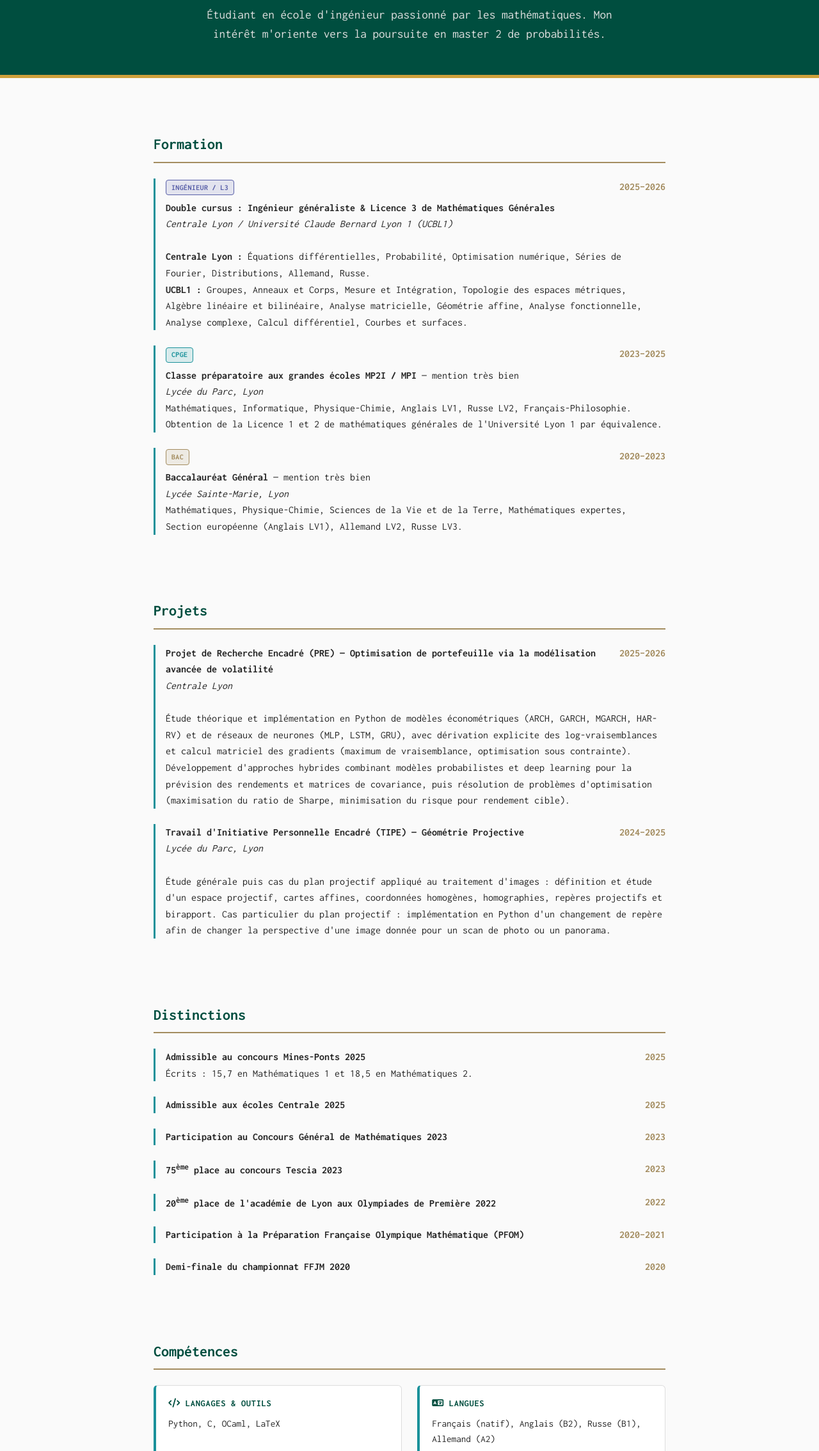
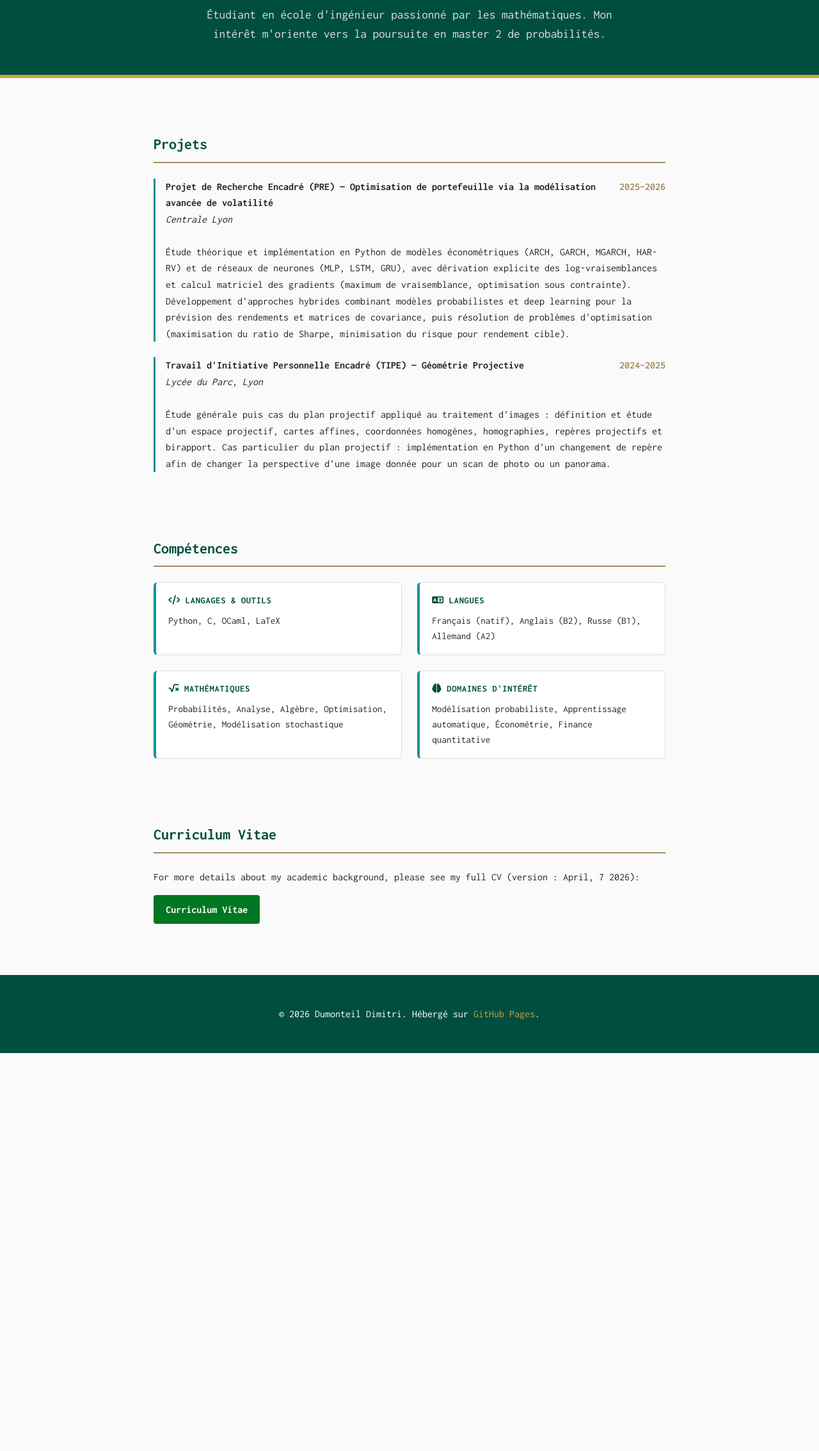
Before and after one commit to d-dumonteil/d-dumonteil.github.io, a plain HTML site: page index.html in a window 1280 px wide. Shown: the part 532-2800 px from the top of the page at 64% size. After the commit the page ends 2178 px from the top, so only its background shows below. Drawn offline with Linux system fonts and the light colour scheme.

Commit message:
Update index.html

```diff
--- a/index.html
+++ b/index.html
@@ -264,11 +264,9 @@
 
 <nav>
     <a href="#about">À propos</a>
-    <a href="#formation">Formation</a>
     <a href="#projets">Projets</a>
-    <a href="#distinctions">Distinctions</a>
     <a href="#competences">Compétences</a>
-    <a href="#activites">Activités</a>
+    <a href="#cv">CV</a>
 </nav>
 
 <header id="about">
@@ -290,37 +288,6 @@
 
 <div class="container">
 
-    <!-- FORMATION -->
-    <section id="formation">
-        <h2>Formation</h2>
-        <ul class="custom-list">
-            <li>
-                <span class="date-tag">2025–2026</span>
-                <span class="level-tag level-inge">Ingénieur / L3</span><br>
-                <strong>Double cursus : Ingénieur généraliste & Licence 3 de Mathématiques Générales</strong><br>
-                <em>Centrale Lyon / Université Claude Bernard Lyon 1 (UCBL1)</em><br>
-                <br>
-                <strong>Centrale Lyon :</strong> Équations différentielles, Probabilité, Optimisation numérique, Séries de Fourier, Distributions, Allemand, Russe.<br>
-                <strong>UCBL1 :</strong> Groupes, Anneaux et Corps, Mesure et Intégration, Topologie des espaces métriques, Algèbre linéaire et bilinéaire, Analyse matricielle, Géométrie affine, Analyse fonctionnelle, Analyse complexe, Calcul différentiel, Courbes et surfaces.
-            </li>
-            <li>
-                <span class="date-tag">2023–2025</span>
-                <span class="level-tag level-cpge">CPGE</span><br>
-                <strong>Classe préparatoire aux grandes écoles MP2I / MPI</strong> — mention très bien<br>
-                <em>Lycée du Parc, Lyon</em><br>
-                Mathématiques, Informatique, Physique-Chimie, Anglais LV1, Russe LV2, Français-Philosophie.<br>
-                Obtention de la Licence 1 et 2 de mathématiques générales de l'Université Lyon 1 par équivalence.
-            </li>
-            <li>
-                <span class="date-tag">2020–2023</span>
-                <span class="level-tag level-bac">Bac</span><br>
-                <strong>Baccalauréat Général</strong> — mention très bien<br>
-                <em>Lycée Sainte-Marie, Lyon</em><br>
-                Mathématiques, Physique-Chimie, Sciences de la Vie et de la Terre, Mathématiques expertes, Section européenne (Anglais LV1), Allemand LV2, Russe LV3.
-            </li>
-        </ul>
-    </section>
-
     <!-- PROJETS -->
     <section id="projets">
         <h2>Projets</h2>
@@ -339,42 +306,6 @@
                 <em>Lycée du Parc, Lyon</em><br>
                 <br>
                 Étude générale puis cas du plan projectif appliqué au traitement d'images : définition et étude d'un espace projectif, cartes affines, coordonnées homogènes, homographies, repères projectifs et birapport. Cas particulier du plan projectif : implémentation en Python d'un changement de repère afin de changer la perspective d'une image donnée pour un scan de photo ou un panorama.
-            </li>
-        </ul>
-    </section>
-
-    <!-- DISTINCTIONS -->
-    <section id="distinctions">
-        <h2>Distinctions</h2>
-        <ul class="custom-list">
-            <li>
-                <span class="date-tag">2025</span>
-                <strong>Admissible au concours Mines-Ponts 2025</strong><br>
-                Écrits : 15,7 en Mathématiques 1 et 18,5 en Mathématiques 2.
-            </li>
-            <li>
-                <span class="date-tag">2025</span>
-                <strong>Admissible aux écoles Centrale 2025</strong>
-            </li>
-            <li>
-                <span class="date-tag">2023</span>
-                <strong>Participation au Concours Général de Mathématiques 2023</strong>
-            </li>
-            <li>
-                <span class="date-tag">2023</span>
-                <strong>75<sup>ème</sup> place au concours Tescia 2023</strong>
-            </li>
-            <li>
-                <span class="date-tag">2022</span>
-                <strong>20<sup>ème</sup> place de l'académie de Lyon aux Olympiades de Première 2022</strong>
-            </li>
-            <li>
-                <span class="date-tag">2020–2021</span>
-                <strong>Participation à la Préparation Française Olympique Mathématique (PFOM)</strong>
-            </li>
-            <li>
-                <span class="date-tag">2020</span>
-                <strong>Demi-finale du championnat FFJM 2020</strong>
             </li>
         </ul>
     </section>
@@ -402,36 +333,10 @@
         </div>
     </section>
 
-    <!-- ACTIVITÉS -->
-    <section id="activites">
-        <h2>Activités & Engagements</h2>
-        <ul class="custom-list">
-            <li>
-                <span class="date-tag">2025–2026</span>
-                <strong>Président du Club de Danse de Centrale Lyon</strong>
-            </li>
-            <li>
-                <span class="date-tag">2025–2026</span>
-                <strong>Parcours HypoThèse — Centrale Lyon</strong><br>
-                Rencontre et parrainage avec des doctorants en mathématiques appliquées : introduction à la recherche sur un cas pratique. Participation aux événements autour du doctorat.<br>
-                Suivi mensuel des cours à l'ENS de Lyon et semaines de stages à l'UCBL1.
-            </li>
-            <li>
-                <span class="date-tag">2019–2023</span>
-                <strong>Club de Mathématiques Discrètes de Lyon</strong><br>
-                Approfondissement de mathématiques olympiques.
-            </li>
-            <li>
-                <span class="date-tag">Depuis 2015</span>
-                <strong>Échecs — 8 ans de pratique compétitive</strong><br>
-                Championnats de France jeune et compétitions en équipes de niveau national.<br>
-                Diplôme d'initiateur, d'animateur et d'arbitre de club.
-            </li>
-            <li>
-                <strong>Sports</strong><br>
-                5 ans de tennis, 2 ans de basketball.
-            </li>
-        </ul>
+    <section id="cv">
+        <h2>Curriculum Vitae</h2>
+        <p>For more details about my academic background, please see my full CV (version : April, 7 2026):</p>
+        <a href="docs/cv.pdf" class="btn" target="_blank">Curriculum Vitae</a>
     </section>
 
 </div>
```
